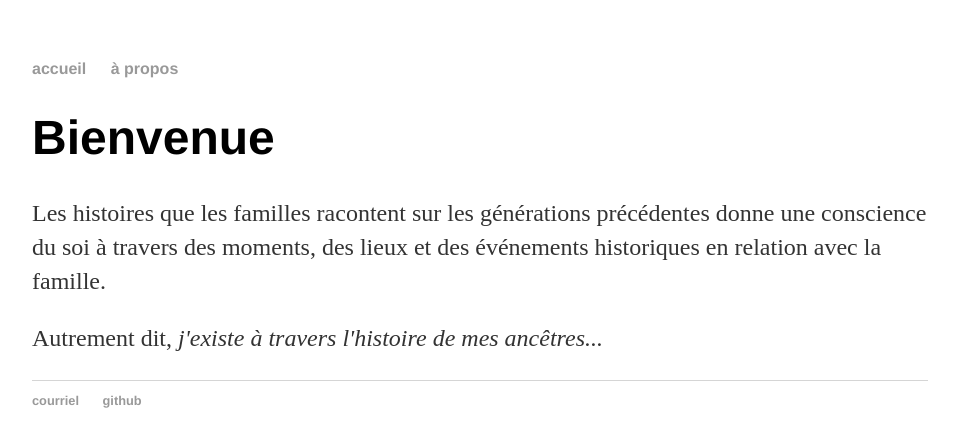
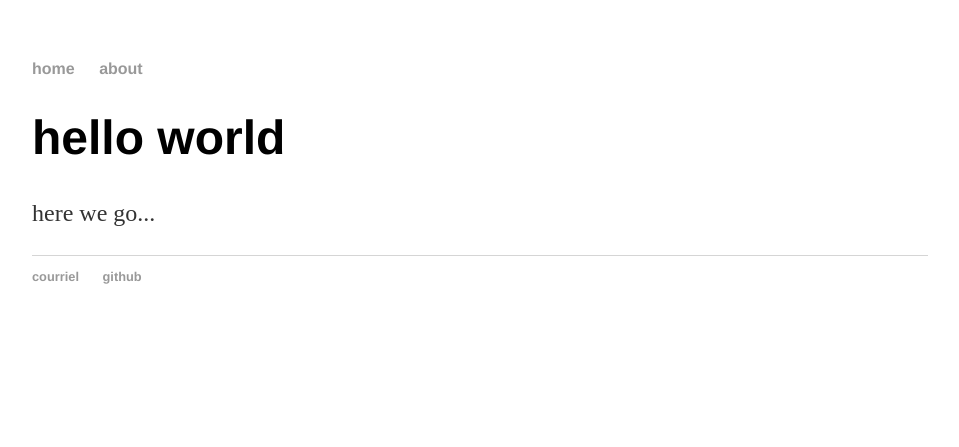
Before and after one commit to jonathanboyer/jonathanboyer.github.io, a Jekyll site: the page built from index.html, in a window 1280 px wide. Shown: the top 447 px of the page, without its empty margins (160-1119 px from the left). Built offline with Jekyll 4.4.1, drawn with Linux system fonts in a browser that asks for light colours.

Commit message:
initial atom commit

```diff
--- a/_layouts/default.html
+++ b/_layouts/default.html
@@ -8,8 +8,8 @@
 	<body>
 		<nav>
     		<ul>
-        		<li><a href="/">accueil</a></li>
-			<li><a href="/a-propos/">à propos</a></li>
+        		<li><a href="/">home</a></li>
+			<li><a href="/about/">about</a></li>
 	        </ul>
 		</nav>
 		<div class="container">
--- a/a-propos/index.html
+++ /dev/null
@@ -1,5 +0,0 @@
----
-layout: default
-title: à propos
----
-Trouvez-moi sur <a href="https://www.facebook.com/jonathanboyer" target="_blank">Facebook</a>
--- /dev/null
+++ b/about/index.html
@@ -0,0 +1,6 @@
+---
+layout: default
+title: about
+---
+
+<p>This is me</p>
--- a/index.html
+++ b/index.html
@@ -1,10 +1,10 @@
 ---
 layout: default
-title: Jonathan Boyer, généalogiste
+title: First attempt
 ---
 
     		<div class="blurb">
-        		<h1>Bienvenue</h1>
-			<p>Les histoires que les familles racontent sur les générations précédentes donne une conscience du soi à travers des moments, des lieux et des événements historiques en relation avec la famille.
-        <p>Autrement dit, <em>j'existe à travers l'histoire de mes ancêtres... </em></p>
+        		<h1>hello world</h1>
+			<p>here we go...</p>
+
     		</div><!-- /.blurb -->
```
